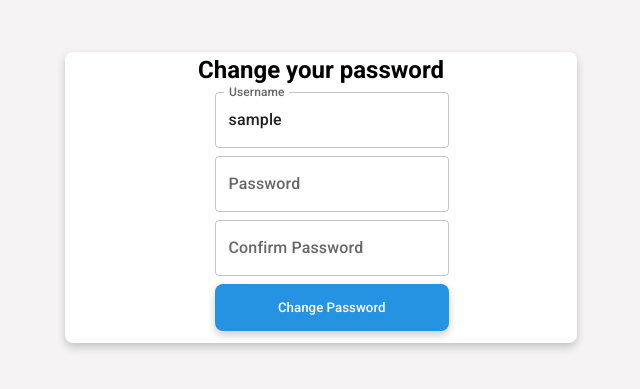
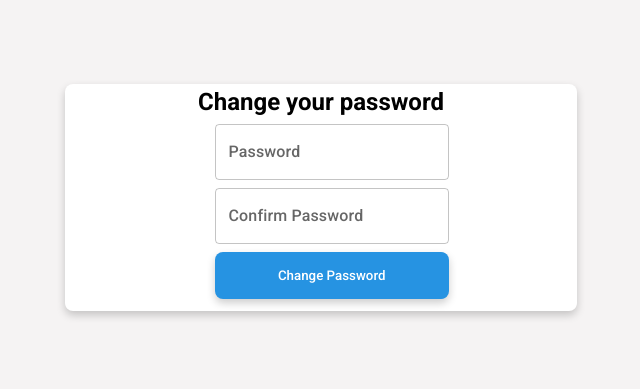
Before and after one commit to mohak-specs/Taskify-Frontend, a React (Vite) app: page /first in a window 1280 px wide. Shown: the part 203-592 px from the top of the page, without its empty margins (319-959 px from the left). Built offline with nearby package versions, Linux system fonts and the light colour scheme; sample sign-in values are in the browser's storage; what chartjs-plugin-datalabels would draw is missing.

Commit message:
changed first login page

```diff
--- a/src/pages/FirstLogin.jsx
+++ b/src/pages/FirstLogin.jsx
@@ -11,7 +11,6 @@ const FirstLogin = () => {
   const user=fetchUser()
   const {token,data}=user?user:{token:'',data:''}
   const [formData,setFormData]=useState({
-    username:data?data?.username:'',
     password:'',
     confirmPassword:''
   })
@@ -39,7 +38,7 @@ const FirstLogin = () => {
   const handleSubmit=async(e)=>{
     e.preventDefault()
     await firstReset(token,formData)
-    setFormData({username:data?data.username:'',password:'',confirmPassword:''})
+    setFormData({password:'',confirmPassword:''})
   }
   useTitle('First Login')
   useEffect(()=>{
@@ -63,13 +62,6 @@ const FirstLogin = () => {
         <form onSubmit={handleSubmit} className="flex-form">
           <FormControl sx={{display:'flex',flexDirection:'column',gap:'8px',marginY:'8px'}}>
             <TextField
-              label='Username'
-              type='text'
-              value={formData.username}
-              name='username'
-              onChange={handleChange}
-            />
-            <TextField
               label='Password'
               type='password'
               value={formData.password}
```
